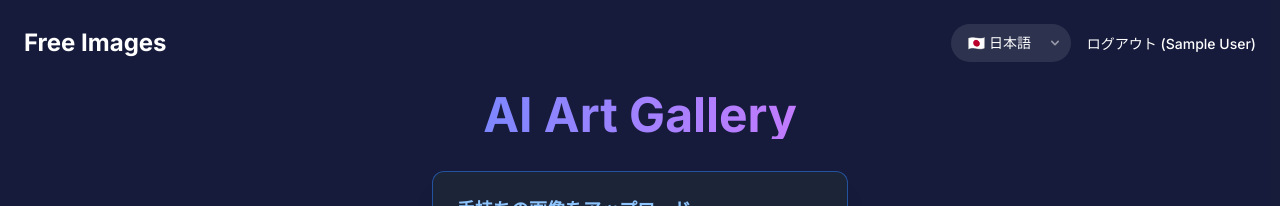
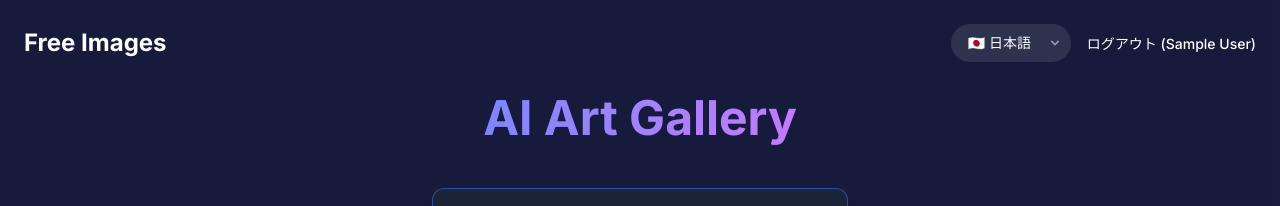
Before and after one commit to indigo165e83/free-images, a Next.js app: page /privacy-policy in a window 1280 px wide. Shown: the top 206 px of the page. Built offline with nearby package versions, Linux system fonts and the light colour scheme; no server answers; the database is empty; sample sign-in values are in the browser's storage.

Commit message:
文字の欠けを微修正

```diff
--- a/app/[locale]/page.tsx
+++ b/app/[locale]/page.tsx
@@ -50,7 +50,7 @@
           </div>
         </header>
 
-        <h2 className="text-5xl font-bold mb-8 bg-gradient-to-r from-indigo-400 to-purple-400 bg-clip-text text-transparent">
+        <h2 className="text-5xl font-bold mb-8 bg-gradient-to-r from-indigo-400 to-purple-400 bg-clip-text text-transparent py-2 leading-tight">
           {t('aiGalleryTitle')}
         </h2>
 
```
